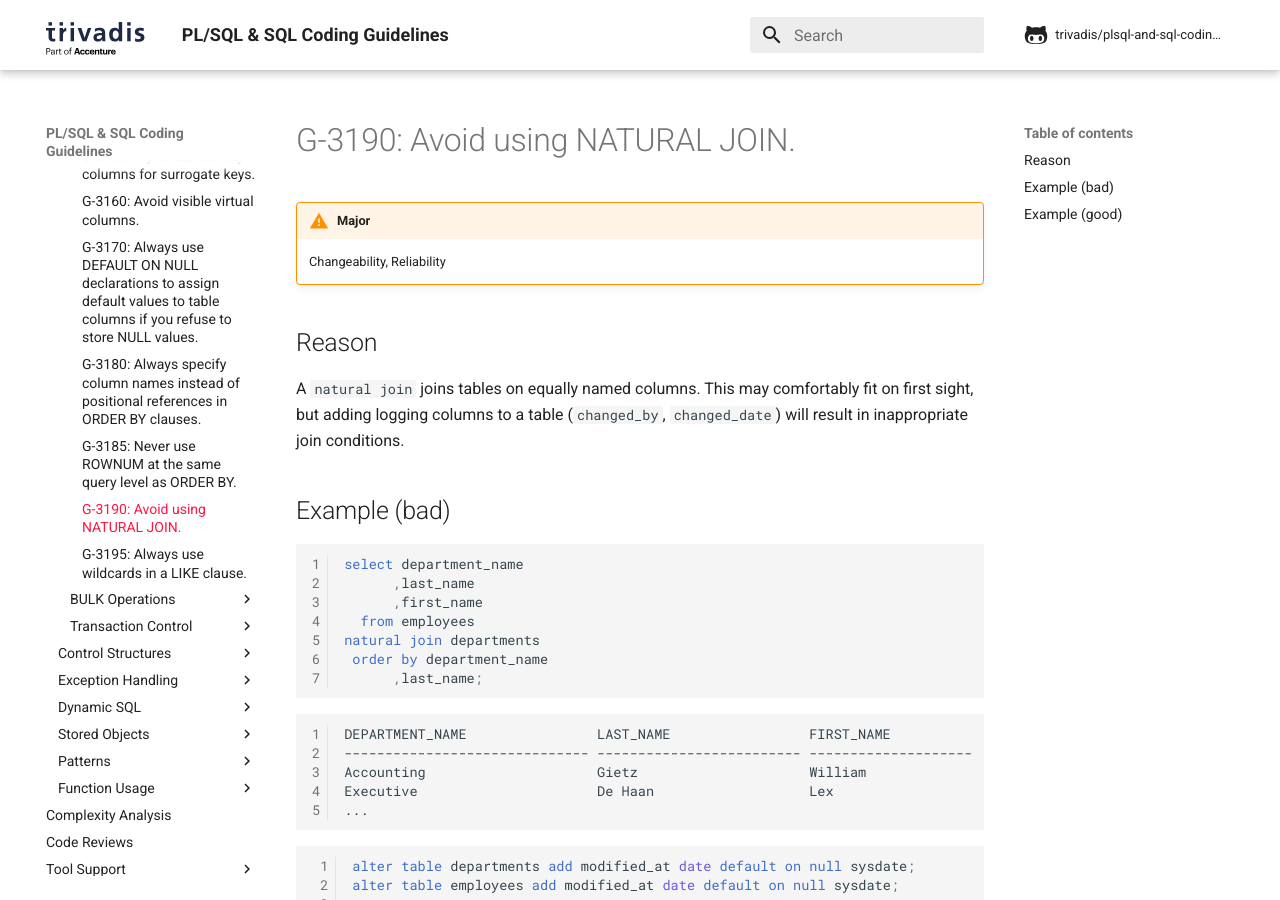
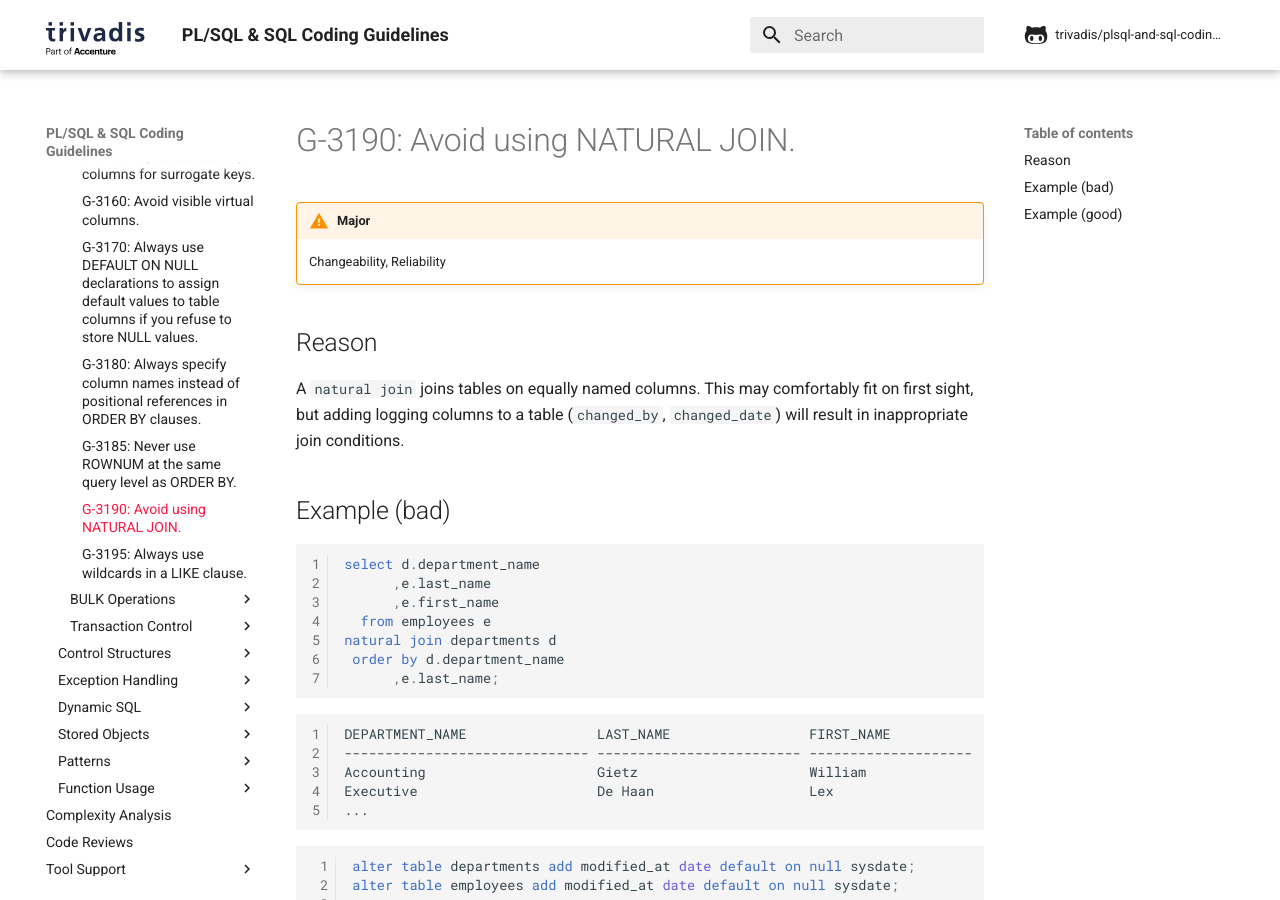
Before and after one commit to Trivadis/plsql-and-sql-coding-guidelines, an MkDocs documentation site: the page built from docs/4-language-usage/3-dml-and-sql/1-general/g-3190.md, in a window 1280 px wide and 900 px high. Built offline with MkDocs 1.6.1 and Material for MkDocs 9.7.7, drawn with Linux system fonts in a browser that asks for light colours; comment, search, counter and statistics services are not loaded; the version menu is left out.

Commit message:
Fix violations of G-3120

````diff
--- a/docs/4-language-usage/3-dml-and-sql/1-general/g-3190.md
+++ b/docs/4-language-usage/3-dml-and-sql/1-general/g-3190.md
@@ -10,13 +10,13 @@ A `natural join` joins tables on equally named columns. This may comfortably fit
 ## Example (bad)
 
 ``` sql
-select department_name
-      ,last_name
-      ,first_name
-  from employees
-natural join departments
- order by department_name
-      ,last_name;
+select d.department_name
+      ,e.last_name
+      ,e.first_name
+  from employees e
+natural join departments d
+ order by d.department_name
+      ,e.last_name;
 ```
 ```
 DEPARTMENT_NAME                LAST_NAME                 FIRST_NAME
````
